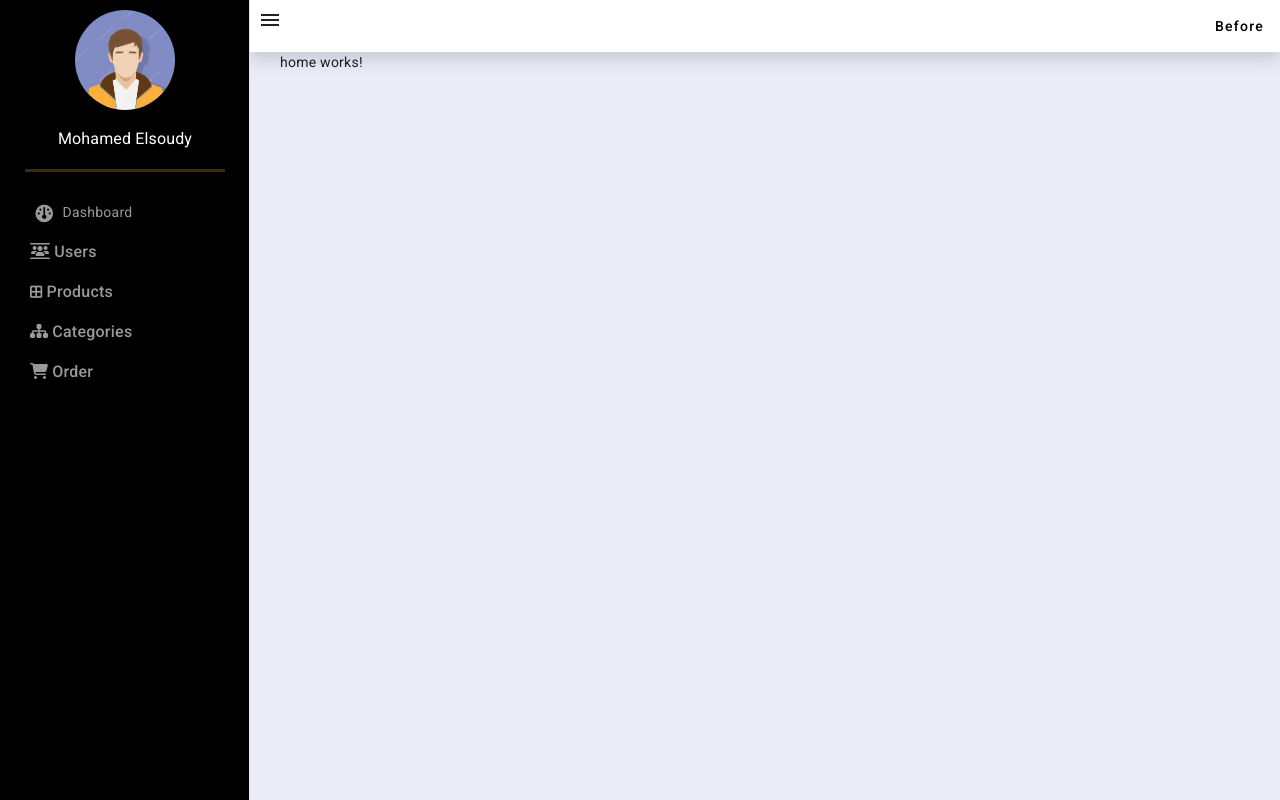
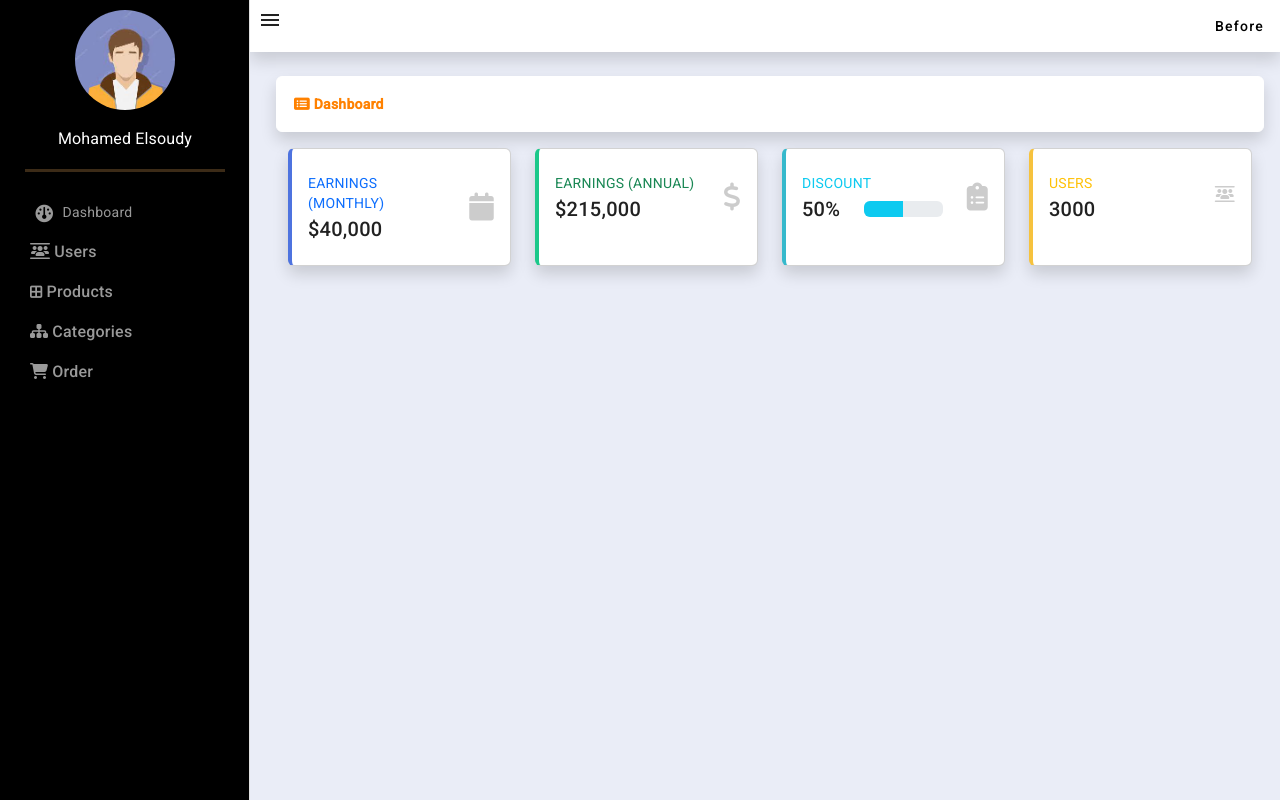
Before and after one commit to Mohamed503020/dashboard-ecommerce--ItI-Project-, an Angular app: page /dashboard in a window 1280 px wide. Built offline with nearby package versions, Linux system fonts and the light colour scheme.

Commit message:
uapating All Category components

```diff
--- a/src/app/category/components/all-categories/all-categories.component.css
+++ b/src/app/category/components/all-categories/all-categories.component.css
@@ -3,6 +3,11 @@
     color: white;
     padding: 5px;
   }
+
+  .category-title{background-color: #fff;}
+.table{background-color: #fff;
+padding: 15px;
+}
   .fa-trash{
     background-color: red;
   }
--- a/src/app/category/components/all-categories/all-categories.component.html
+++ b/src/app/category/components/all-categories/all-categories.component.html
@@ -1,16 +1,14 @@
-<div class="container ">
-    <div class="row m-3">
-      <div class="col-6 d-flex justify-content-start">
+<div class=" p-3 m-3 main">
+  <div class="row  category-title shadow rounded">
+    <div class="col-6 d-flex justify-content-start  pt-2 align-items-center">
        <h2>Categories</h2>
     </div>
-      <div class="col-6 d-flex justify-content-end">
-        <button class="Add">Add Category</button>
-    </div>
+    <div class="col-6 d-flex justify-content-end  pt-2 align-items-center">
+      <h3>Add Category</h3>
   </div>
 </div>
 
-  <div class="container">
-    <table class="table table-striped border">
+<table class="table mt-3 shadow  p-3 rounded">
   <thead>
     <tr>
       <th>Name</th>
@@ -37,4 +35,6 @@
     {{ pageNumber }}
   </button>
   <button class="btn btn-light" (click)="next()" [disabled]="endIndex >= items.length">Next &gt; &gt; </button>
+
+
 </div>
--- a/src/app/components/dashboard/dashboard.component.css
+++ b/src/app/components/dashboard/dashboard.component.css
@@ -10,5 +10,5 @@ mat-sidenav-container{
 }
 .toolbar{background-color: #fff;}
 .main{
-  margin-left:30px
+  margin-left:10px
 }
--- a/src/app/components/dashboard/dashboard.component.ts
+++ b/src/app/components/dashboard/dashboard.component.ts
@@ -6,5 +6,6 @@ import { Component } from '@angular/core';
   styleUrls: ['./dashboard.component.css']
 })
 export class DashboardComponent {
-  showFiller=false
+  showFiller=false;
+  //orders =[{prooduc:"prodc",id:1,tottalprice:250,items:4},{prooduc:"prodc",id:1,tottalprice:250,items:4}]
 }
--- a/src/app/components/home/home.component.css
+++ b/src/app/components/home/home.component.css
@@ -0,0 +1,15 @@
+.border-left-primary {
+  border-left: 0.25rem solid #4e73df!important;
+}
+.border-left-success {
+  border-left: 0.25rem solid #1cc88a!important;
+}
+.border-left-info {
+  border-left: 0.25rem solid #36b9cc!important;
+}
+.border-left-warning {
+  border-left: 0.25rem solid #f6c23e!important;
+}
+i{
+  color:#ccc;
+}
--- a/src/app/components/home/home.component.html
+++ b/src/app/components/home/home.component.html
@@ -1 +1,89 @@
-<p>home works!</p>
+<div class=" head border border-white m-3 shadow p-3 mt-4  bg-white rounded">
+  <table>
+    <th><i class="fa-solid fa-1.5x fa-rectangle-list" style="color:  #ff8100;"></i> <span style="color:  #ff8100;"> Dashboard</span></th>
+  </table>
+</div>
+
+<div class="row m-3">
+
+    <!-- Earnings (Monthly) Card Example -->
+    <div class="col-xl-3 col-md-6 mb-4">
+        <div class="card border-left-primary shadow h-100 py-2">
+            <div class="card-body">
+                <div class="row no-gutters align-items-center">
+                    <div class="col mr-2">
+                        <div class="text-xs font-weight-bold text-primary text-uppercase mb-1">
+                            Earnings (Monthly)</div>
+                        <div class="h5 mb-0 font-weight-bold text-gray-800">$40,000</div>
+                    </div>
+                    <div class="col-auto">
+                        <i class="fas fa-calendar fa-2x text-gray-300"></i>
+                    </div>
+                </div>
+            </div>
+        </div>
+    </div>
+
+    <!-- Earnings (Monthly) Card Example -->
+    <div class="col-xl-3 col-md-6 mb-4">
+        <div class="card border-left-success shadow h-100 py-2">
+            <div class="card-body">
+                <div class="row no-gutters align-items-center">
+                    <div class="col mr-2">
+                        <div class="text-xs font-weight-bold text-success text-uppercase mb-1">
+                            Earnings (Annual)</div>
+                        <div class="h5 mb-0 font-weight-bold text-gray-800">$215,000</div>
+                    </div>
+                    <div class="col-auto">
+                        <i class="fas fa-dollar-sign fa-2x text-gray-300"></i>
+                    </div>
+                </div>
+            </div>
+        </div>
+    </div>
+
+    <!-- Earnings (Monthly) Card Example -->
+    <div class="col-xl-3 col-md-6 mb-4">
+        <div class="card border-left-info shadow h-100 py-2">
+            <div class="card-body">
+                <div class="row no-gutters align-items-center">
+                    <div class="col mr-2">
+                        <div class="text-xs font-weight-bold text-info text-uppercase mb-1">Discount
+                        </div>
+                        <div class="row no-gutters align-items-center">
+                            <div class="col-auto">
+                                <div class="h5 mb-0 mr-3 font-weight-bold text-gray-800">50%</div>
+                            </div>
+                            <div class="col">
+                                <div class="progress progress-sm mr-2">
+                                    <div class="progress-bar bg-info" role="progressbar" style="width: 50%" aria-valuenow="50" aria-valuemin="0" aria-valuemax="100"></div>
+                                </div>
+                            </div>
+                        </div>
+                    </div>
+                    <div class="col-auto">
+                        <i class="fas fa-clipboard-list fa-2x text-gray-300"></i>
+                    </div>
+                </div>
+            </div>
+        </div>
+    </div>
+
+    <!-- Pending Requests Card Example -->
+    <div class="col-xl-3 col-md-6 mb-4">
+        <div class="card border-left-warning shadow h-100 py-2">
+            <div class="card-body">
+                <div class="row no-gutters align-items-center">
+                    <div class="col mr-2">
+                        <div class="text-xs font-weight-bold text-warning text-uppercase mb-1">
+                            Users</div>
+                        <div class="h5 mb-0 font-weight-bold text-gray-800">3000</div>
+                    </div>
+                    <div class="col-auto">
+                      <i class="fa-solid fa-users-between-lines h6"></i>
+                    </div>
+                </div>
+            </div>
+        </div>
+    </div>
+</div>
```
Lines whose indentation alone changed are shown as unchanged.
